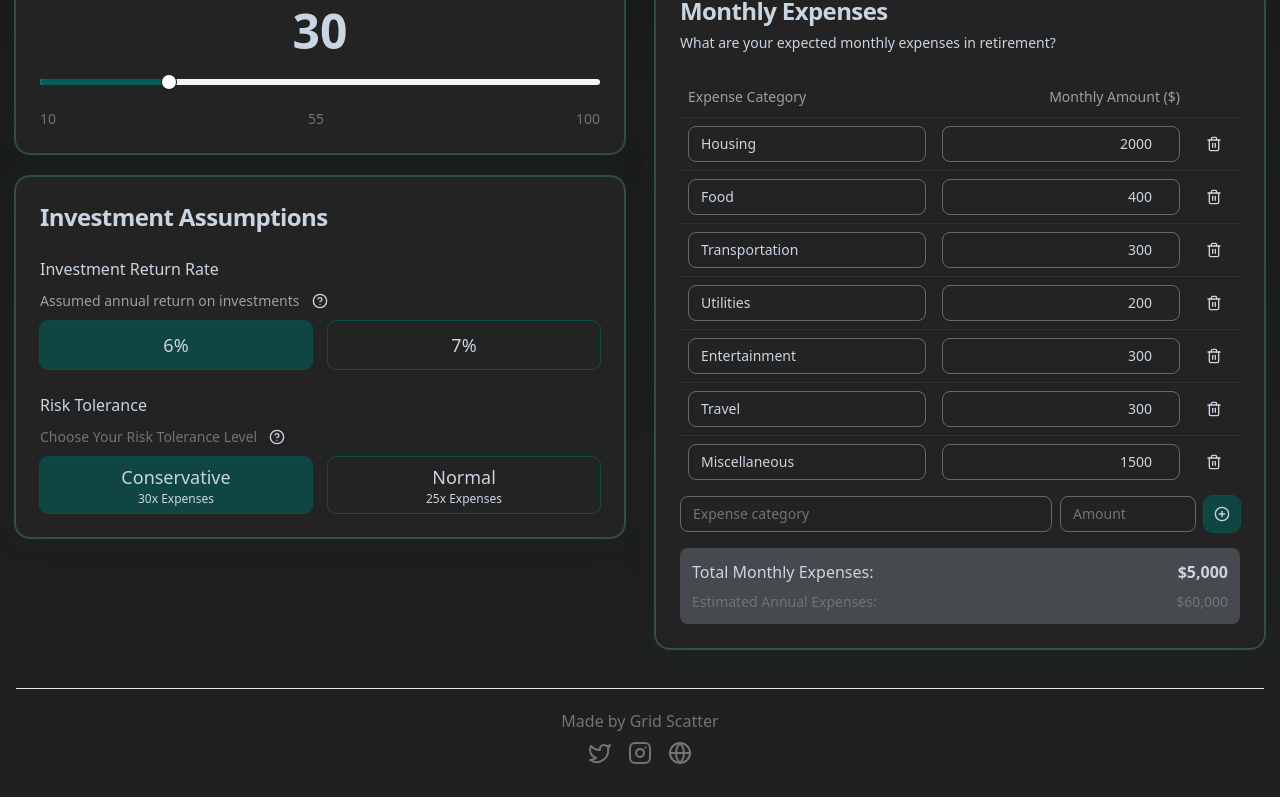
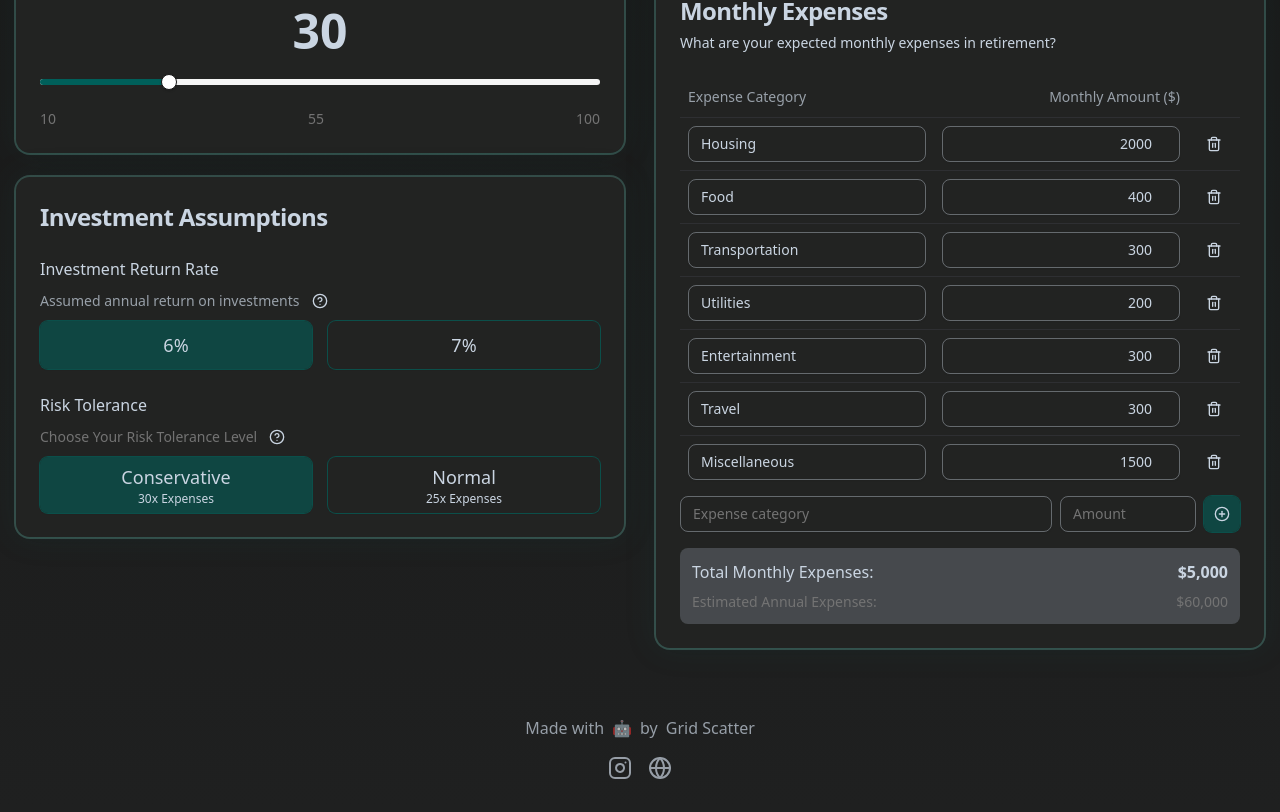
Before and after one commit to wadesword89/freedom-number, a Next.js app: page / in a window 1280 px wide. Shown: the part 523-1335 px from the top of the page. Built offline with nearby package versions, Linux system fonts and the light colour scheme.

Commit message:
add magic word rotate to footer

```diff
--- a/package.json
+++ b/package.json
@@ -19,7 +19,7 @@
     "class-variance-authority": "^0.7.1",
     "clsx": "^2.1.1",
     "lucide-react": "^0.477.0",
-    "motion": "^12.4.10",
+    "motion": "^12.5.0",
     "next": "15.2.0",
     "react": "^19.0.0",
     "react-dom": "^19.0.0",
--- a/src/components/footer.tsx
+++ b/src/components/footer.tsx
@@ -1,17 +1,21 @@
 import { Instagram, Twitter, Globe } from 'lucide-react';
 import Link from 'next/link';
+import { WordRotate } from './magicui/word-rotate';
+
 export default function Footer() {
   return (
-    <footer className="mt-10 flex flex-col items-center justify-center space-y-2 text-muted-foreground">
-      <div className='border-b bg-primary h-[1px] w-full m'/>
-      <div className='mt-3'>
-        {/* ❤️, 🤖, 🔥, 💦, ✨, */}
-        Made by <span className="">Grid Scatter</span>
+    <footer className="mt-10 flex flex-col items-center justify-center space-y-2 opacity-70">
+      <div className="h-[.95px] bg-gradient-to-r from-slate-100/5 via-slate-100/50 to-slate-100/5 w-full" />
+      {/* <div className="h-2 bg-white text-white w-full"> test</div> */}
+
+      <div className="mt-3 flex items-center gap-2">
+        Made with <WordRotate words={['❤️', '🤖', '🔥', '💦', '✨']} /> by
+        <span className="">Grid Scatter</span>
       </div>
       <div className="flex gap-4">
-        <Link href={'https://www.x.com/gridscatter'} target="_blank">
+        {/* <Link href={'https://www.x.com/gridscatter'} target="_blank">
           <Twitter />
-        </Link>
+        </Link> */}
         <Link href={'https://www.instagram.com/gridscatter'} target="_blank">
           <Instagram />
         </Link>
--- a/src/components/freedom-calculator.tsx
+++ b/src/components/freedom-calculator.tsx
@@ -159,7 +159,7 @@ export default function FreedomCalculator() {
         <FreedomResults freedomNumber={freedomNumber} freedomAge={freedomAge} />
       </div>
 
-      <h2 className="text-2xl font-bold text-center mb-5 tracking-wide">
+      <h2 className="text-2xl font-medium text-center mb-5 tracking-wide text-transparent bg-clip-text bg-gradient-to-b from-slate-300/90 to-slate-300/50">
         Modify Inputs:
       </h2>
 
--- /dev/null
+++ b/src/components/magicui/word-rotate.tsx
@@ -0,0 +1,50 @@
+"use client";
+
+import { AnimatePresence, motion, MotionProps } from "motion/react";
+import { useEffect, useState } from "react";
+
+import { cn } from "@/lib/utils";
+
+interface WordRotateProps {
+  words: string[];
+  duration?: number;
+  motionProps?: MotionProps;
+  className?: string;
+}
+
+export function WordRotate({
+  words,
+  duration = 2800,
+  motionProps = {
+    initial: { opacity: 0, y: -50 },
+    animate: { opacity: 1, y: 0 },
+    exit: { opacity: 0, y: 50 },
+    transition: { duration: 0.25, ease: "easeOut" },
+  },
+  className,
+}: WordRotateProps) {
+  const [index, setIndex] = useState(0);
+
+  useEffect(() => {
+    const interval = setInterval(() => {
+      setIndex((prevIndex) => (prevIndex + 1) % words.length);
+    }, duration);
+
+    // Clean up interval on unmount
+    return () => clearInterval(interval);
+  }, [words, duration]);
+
+  return (
+    <div className="overflow-hidden py-2">
+      <AnimatePresence mode="wait">
+        <motion.h1
+          key={words[index]}
+          className={cn(className)}
+          {...motionProps}
+        >
+          {words[index]}
+        </motion.h1>
+      </AnimatePresence>
+    </div>
+  );
+}
```
Also changed, not shown: 1 other file (tests, documents, lock files or other folders).
